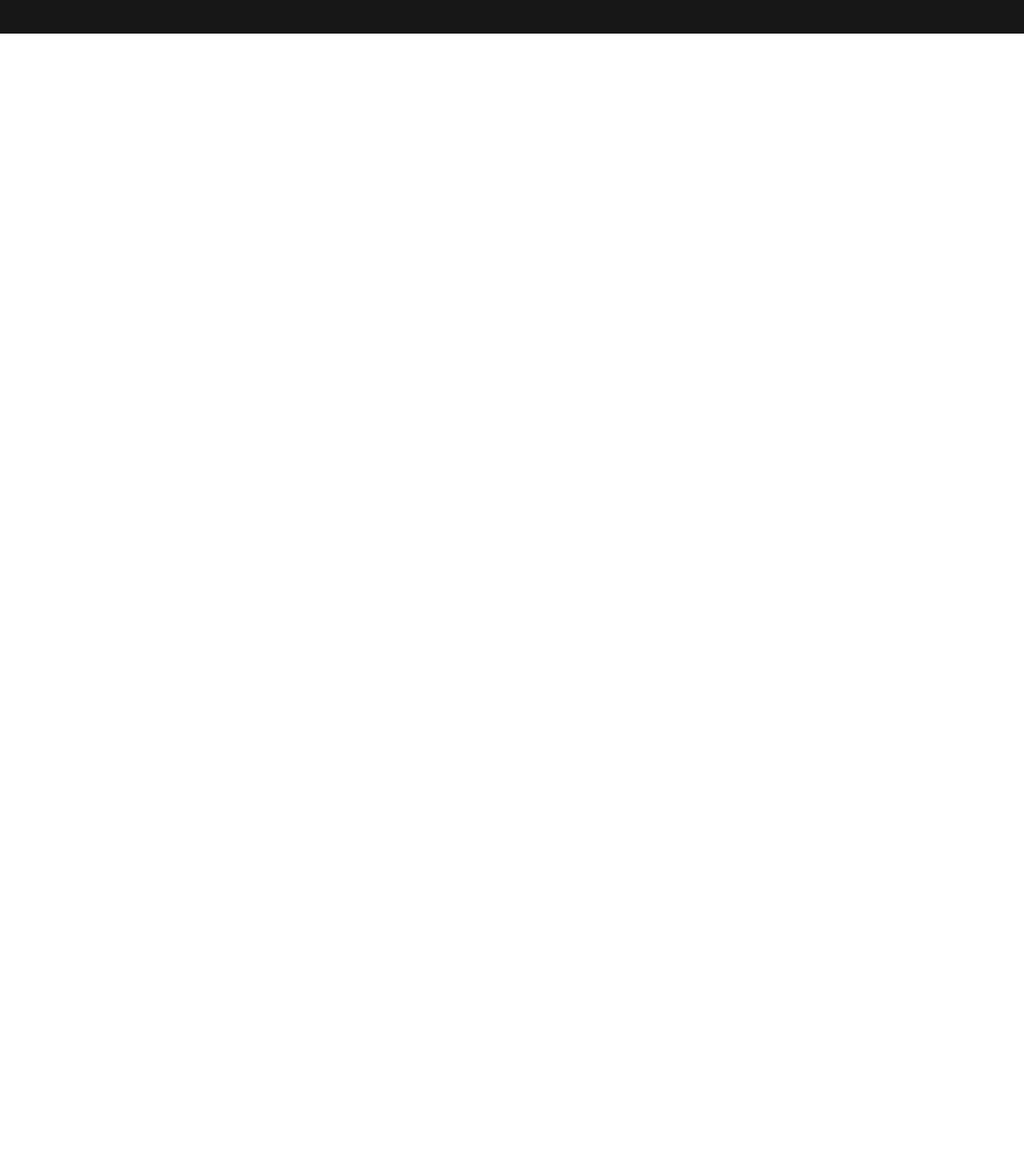
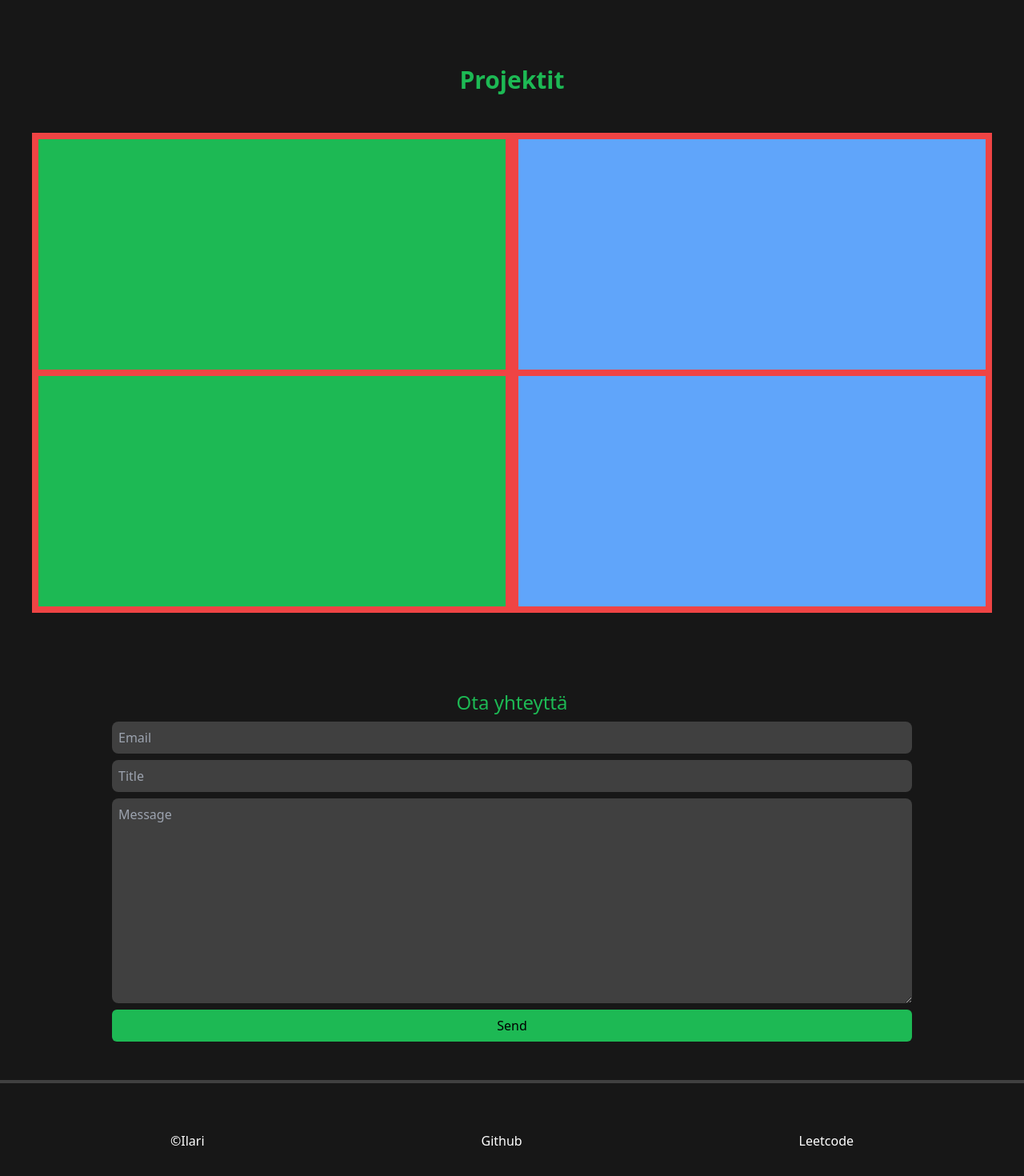
Before and after one commit to ilarikoik/port, a React (Vite) app: page / in a window 1280 px wide. Shown: the part 898-2368 px from the top of the page at 80% size. Before the commit the page ends 940 px from the top, so only its background shows below. Built offline with nearby package versions, Linux system fonts and the light colour scheme.

Commit message:
projects, contact

```diff
--- a/src/App.tsx
+++ b/src/App.tsx
@@ -2,6 +2,9 @@ import { useState } from "react";
 import "./App.css";
 import NavBar from "./components/Nav";
 import About from "./components/About";
+import Projects from "./components/Projects";
+import Footer from "./components/Footer";
+import Contact from "./components/Contact";
 import ArrowUpwardIcon from "@mui/icons-material/ArrowUpward";
 import { dark } from "@mui/material/styles/createPalette";
 
@@ -17,6 +20,8 @@ function App() {
         <div className="bg-neutral-100 min-h-screen w-screen dark:bg-neutral-900">
           <NavBar darkMode={darkMode} toggleDarkMode={toggleDarkMode} />
           <About darkMode={darkMode} />
+          <Projects darkMode={darkMode} />
+          <Contact darkMode={darkMode} />
           <div className="flex justify-end sticky bottom-20 mr-10 z-10  text-white">
             <a
               href="#navbar"
@@ -29,6 +34,7 @@ function App() {
               <ArrowUpwardIcon href="#navbar" />
             </a>
           </div>
+          <Footer darkMode={darkMode} />
         </div>
       </div>
     </>
--- /dev/null
+++ b/src/components/Contact.tsx
@@ -0,0 +1,60 @@
+import { dark } from "@mui/material/styles/createPalette";
+
+export default function Contact({ darkMode }: { darkMode: boolean }) {
+  const send = () => {
+    location.reload();
+  };
+  return (
+    <form
+      target="_blank"
+      action="https://formsubmit.co/2b09ad9c2bbcfd8e3857e1e960123422"
+      method="POST"
+    >
+      <div className="h-fit p-2 w-full  flex flex-col justify-center items-center">
+        <h1
+          className={`text-2xl p-2 ${
+            !darkMode ? " text-green " : "text-blue-500"
+          }`}
+        >
+          Ota yhteyttä
+        </h1>
+        <div className="flex w-full max-w-[1000px] flex-col">
+          <input
+            className={` p-2 mb-2 rounded-lg ${
+              !darkMode ? "bg-neutral-700 " : "bg-neutral-300"
+            }`}
+            type="text"
+            name="Email"
+            placeholder="Email"
+          />
+          <input
+            className={` p-2 mb-2 rounded-lg ${
+              !darkMode ? "bg-neutral-700" : "bg-neutral-300"
+            }`}
+            type="text"
+            name="Title"
+            placeholder="Title"
+          />
+          <textarea
+            className={` p-2 mb-2 rounded-lg ${
+              !darkMode ? "bg-neutral-700" : "bg-neutral-300"
+            }`}
+            placeholder="Message"
+            name="Message"
+            cols={10}
+            rows={10}
+          />
+          <button
+            className={`w-full  rounded-md p-2 ${
+              !darkMode ? "bg-green" : "bg-blue-500"
+            }`}
+            onClick={send}
+          >
+            Send
+          </button>
+        </div>
+      </div>
+    </form>
+  );
+}
+// 2b09ad9c2bbcfd8e3857e1e960123422
--- /dev/null
+++ b/src/components/Footer.tsx
@@ -0,0 +1,40 @@
+import { dark } from "@mui/material/styles/createPalette";
+
+export default function Footer({ darkMode }: { darkMode: boolean }) {
+  return (
+    <>
+      <hr
+        className={
+          !darkMode
+            ? "border-2 border-neutral-700"
+            : "border-2 border-neutral-900"
+        }
+      />
+      <div className="h-36 w-full  flex justify-center flex-row">
+        <ul className="flex justify-around items-center flex-row w-full max-w-[1200px]">
+          <li
+            className={`"text-md font-semibold" ${
+              !darkMode ? " text-white" : "text-neutral-900"
+            }`}
+          >
+            &copy;Ilari
+          </li>
+          <li
+            className={`"text-md font-semibold" ${
+              !darkMode ? " text-white" : "text-neutral-900"
+            }`}
+          >
+            <a href="">Github</a>
+          </li>
+          <li
+            className={`"text-md font-semibold" ${
+              !darkMode ? " text-white" : "text-neutral-900"
+            }`}
+          >
+            <a href="">Leetcode</a>
+          </li>
+        </ul>
+      </div>
+    </>
+  );
+}
--- a/src/components/Nav.tsx
+++ b/src/components/Nav.tsx
@@ -29,7 +29,9 @@ export default function NavBar({
           <li className="p-2 font-semibold">
             <a href="#about">About</a>
           </li>
-          <li className="p-2 font-semibold">Projects</li>
+          <li className="p-2 font-semibold">
+            <a href="#projects">Projects</a>
+          </li>
           <li className="p-2 font-semibold">Work</li>
           <li
             className={`p-2 font-semibold cursor-pointer hover:underline ${
--- /dev/null
+++ b/src/components/Projects.tsx
@@ -0,0 +1,23 @@
+export default function Projects({ darkMode }: { darkMode: boolean }) {
+  return (
+    <div className="flex justify-center items-center flex-col py-20">
+      <h1
+        className={`text-3xl font-semibold mb-12 ${
+          !darkMode ? "text-green" : "text-blue-500"
+        }`}
+      >
+        Projektit
+      </h1>
+      <div className="grid sm:grid-cols-2 max-w-[1200px] max-h-[1200px] h-full w-full ">
+        <div id="projects" className=" bg-red-500 h-fit w-full ">
+          <div className=" h-72 bg-green m-2"></div>
+          <div className=" h-72 bg-green m-2"></div>
+        </div>
+        <div className=" bg-red-500 h-fit w-full ">
+          <div className=" h-72 bg-blue-400 m-2"></div>
+          <div className=" h-72 bg-blue-400 m-2"></div>
+        </div>
+      </div>
+    </div>
+  );
+}
```
